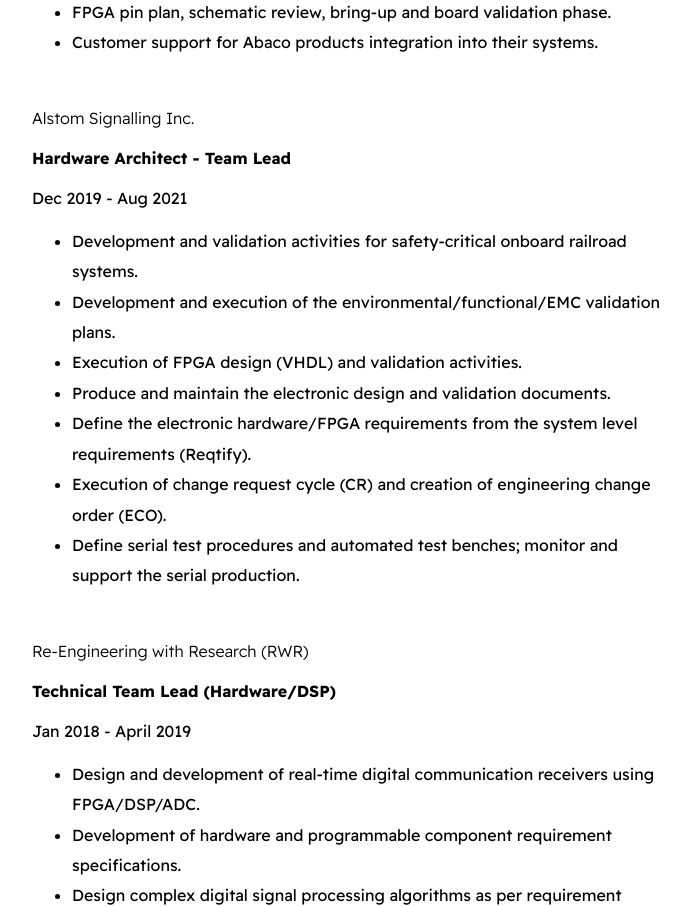
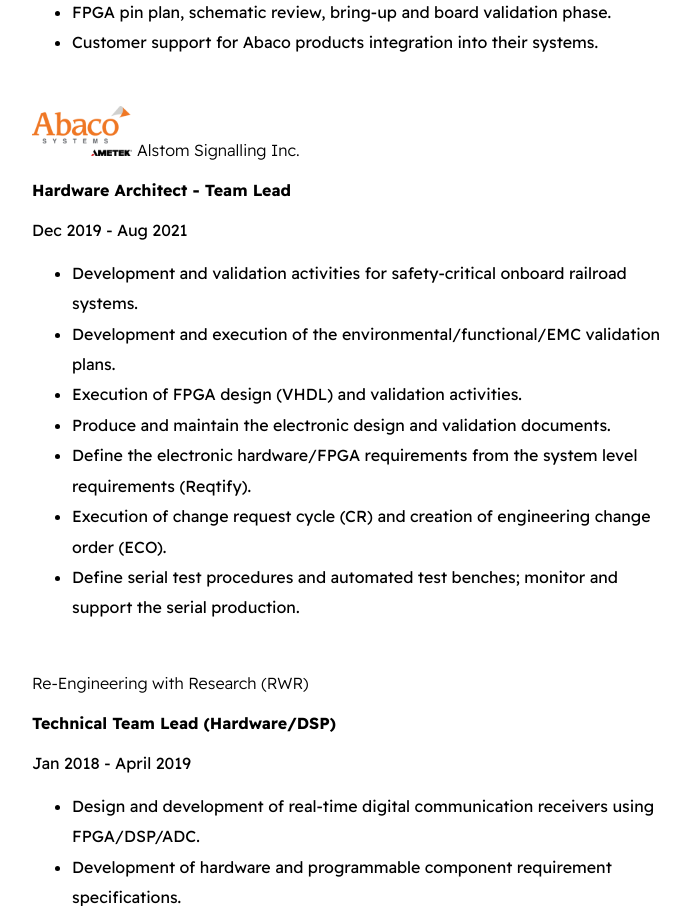
Before and after one commit to rasheedshehzad/resume, a plain HTML site: page index.html in a window 1280 px wide. Shown: the part 988-1894 px from the top of the page, without its empty margins (306-996 px from the left). Drawn offline with Linux system fonts and the light colour scheme.

Commit message:
added logo

```diff
--- a/index.html
+++ b/index.html
@@ -63,7 +63,8 @@
                 </div>
 
                 <div class="card--work-history">
-                    <p></p><strong> <a href="https://www.alstom.com/solutions/signalling" target="_blank">Alstom Signalling Inc.</strong></a></p>
+                    <p></p><strong><img src="./assets/images/abaco.png" alt="Company Logo" width="100" height="50">
+                     <a href="https://www.alstom.com/solutions/signalling" target="_blank">Alstom Signalling Inc.</strong></a></p>
                     <p></p><strong> Hardware Architect - Team Lead</strong></p>
                     <p>Dec 2019 - Aug 2021</p>
                     <ul>
```
